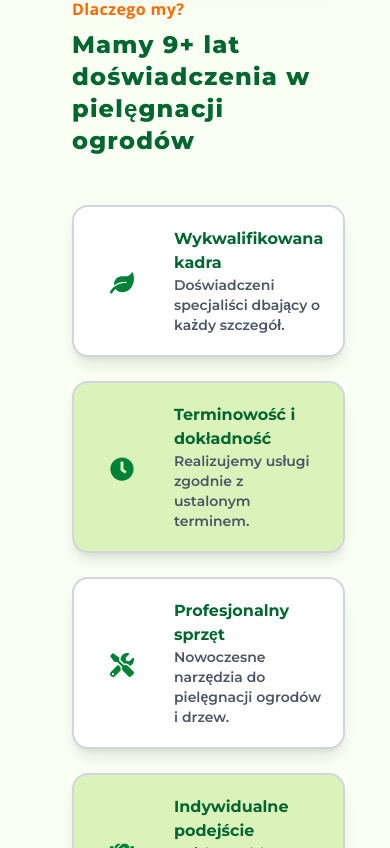
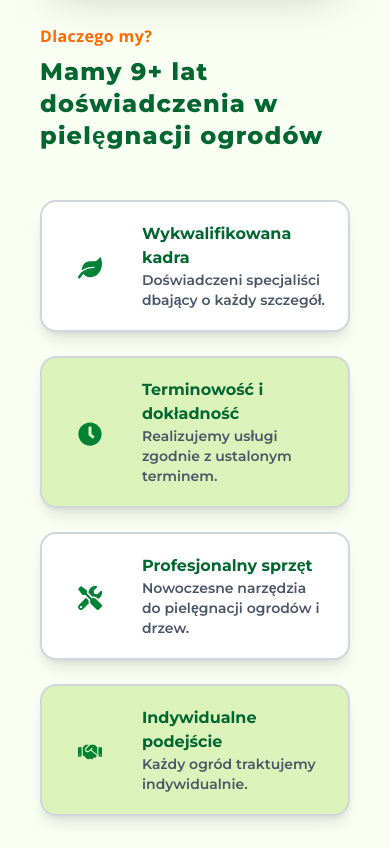
Before and after one commit to MstowskaSandra/gardener-website, a React (Vite) app: page / in a window 390 px wide. Shown: the part 1152-2000 px from the top of the page. Built offline with nearby package versions, Linux system fonts and the light colour scheme; a web font is replaced by a local one.

Commit message:
fix(ui): resolve horizontal overflow on mobile in AboutFeatures

```diff
--- a/src/components/home/AboutFeatures.jsx
+++ b/src/components/home/AboutFeatures.jsx
@@ -3,7 +3,7 @@ import FeatureCard from "./FeatureCard";
 import Reveal from "../ui/Reveal";
 
 export const AboutFeatures = () => (
-  <section className="bg-[#fafff4] py-16 px-12 lg:py-24 font-text overflow-hidden">
+  <section className="bg-[#fafff4] py-16 px-4 sm:px-6 lg:px-12 lg:py-24 font-text">
     <div className="max-w-7xl mx-auto px-6 lg:px-12 grid lg:grid-cols-2 gap-12 lg:gap-20 items-center">
       <Reveal width="100%">
         <div className="relative w-full aspect-4/3 lg:aspect-5/4 overflow-hidden rounded-3xl shadow-2xl border-2 border-gray-300">
@@ -28,7 +28,8 @@ export const AboutFeatures = () => (
           </h2>
         </Reveal>
 
-        <div className="flex flex-col py-12 gap-6 items-center">
+        {/* <div className="flex flex-col py-12 gap-6 items-center"> */}
+        <div className="flex flex-col py-12 gap-6 items-center w-full max-w-full">
           {features.map((item, index) => (
             <Reveal key={item.title} delay={0.4 + index * 0.2} width="100%">
               <FeatureCard {...item} />
--- a/src/components/home/FeatureCard.jsx
+++ b/src/components/home/FeatureCard.jsx
@@ -1,7 +1,7 @@
 const FeatureCard = ({ icon: Icon, title, description, variant }) => {
   return (
     <div
-      className={`font-mont w-full max-w-[500px] group flex items-center gap-6 p-5 rounded-2xl shadow-lg hover:shadow-2xl hover:-translate-y-0.5 transition border-2 border-gray-300 ${
+      className={`font-mont w-full max-w-full sm:max-w-125 group flex items-center gap-6 p-5 rounded-2xl shadow-lg hover:shadow-2xl hover:-translate-y-0.5 transition border-2 border-gray-300 ${
         variant === "alt" ? "bg-[#93d832]/30" : "bg-white"
       }`}
     >
```
